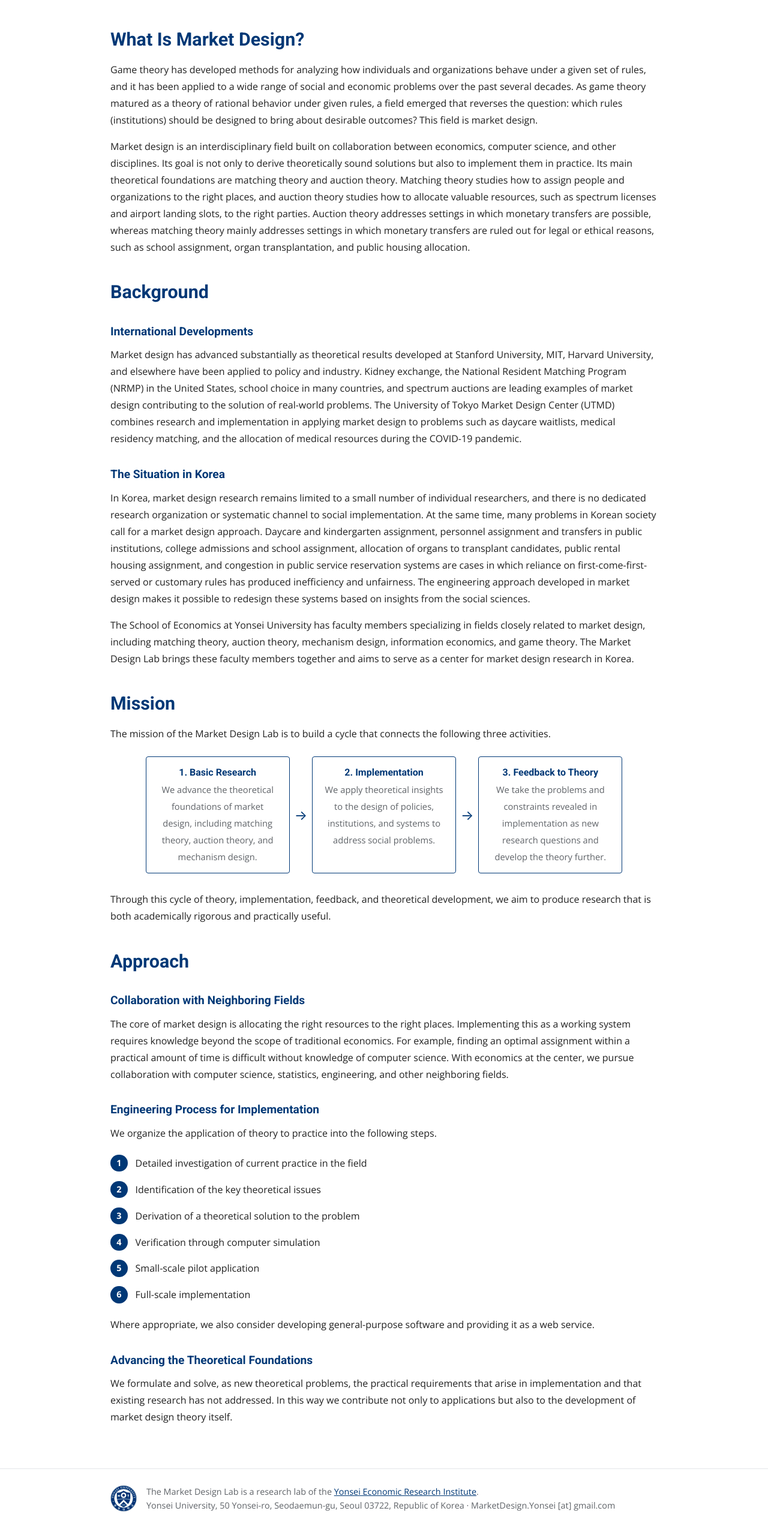
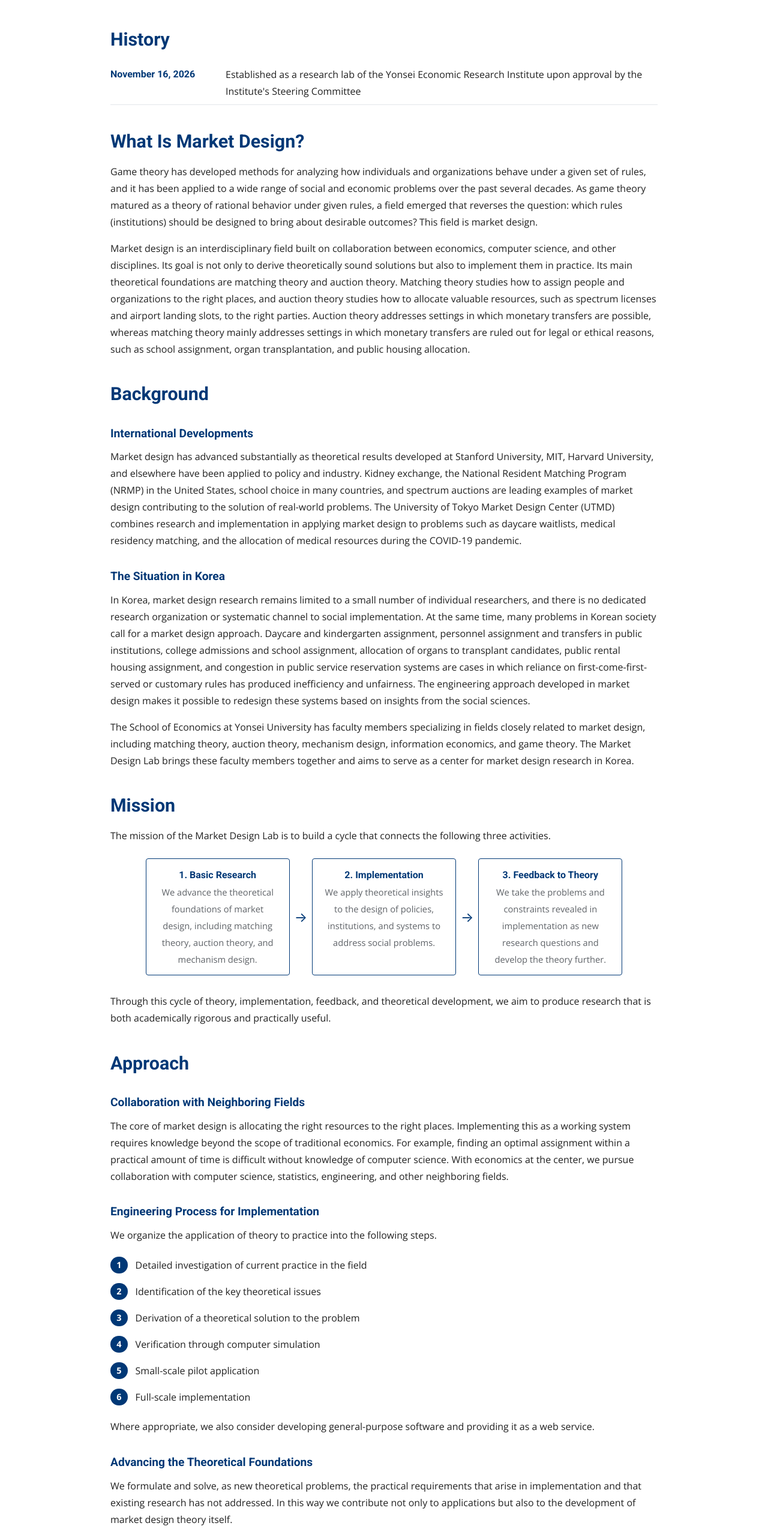
Before and after one commit to MarketDesignYonsei/MarketDesignYonsei.github.io, a plain HTML site: page en/about.html in a window 1280 px wide. Shown: the part 187-2746 px from the top of the page at 60% size. Drawn offline with nearby package versions, Linux system fonts and the light colour scheme.

Commit message:
Add lab history (established Nov 16, 2026) and founding year in footer
Co-Authored-By: Claude Opus 5.5 <noreply@anthropic.com>
Claude-Session: https://claude.ai/code/session_01D5PUqMT6kkuLqtExk6NW5B

```diff
--- a/assets/style.css
+++ b/assets/style.css
@@ -254,3 +254,9 @@ details.rel summary:hover { text-decoration: underline; }
 .tag.wp { border: 1px solid var(--muted); color: var(--muted); }
 .tag.acc { border: 1px solid var(--navy); color: var(--navy); }
 p.note { margin-top: 1.4rem; font-size: .9rem; color: var(--muted); }
+
+/* history */
+.history { list-style: none; padding: 0; margin: 0 0 1rem; }
+.history li { display: grid; grid-template-columns: 11rem 1fr; gap: 1rem; padding: .5rem 0; border-bottom: 1px solid var(--line); margin: 0; }
+.history .date { font-weight: 700; color: var(--navy); font-family: "Roboto", "Noto Sans KR", sans-serif; }
+@media (max-width: 760px) { .history li { grid-template-columns: 1fr; gap: .1rem; } }
--- a/en/about.html
+++ b/en/about.html
@@ -34,6 +34,11 @@
   <h1>About</h1>
 </section>
 <main id="main">
+<h2>History</h2>
+<ul class="history">
+  <li><span class="date">November 16, 2026</span> Established as a research lab of the Yonsei Economic Research Institute upon approval by the Institute's Steering Committee</li>
+</ul>
+
 <h2>What Is Market Design?</h2>
 <p>Game theory has developed methods for analyzing how individuals and organizations behave under a given set of rules, and it has been applied to a wide range of social and economic problems over the past several decades. As game theory matured as a theory of rational behavior under given rules, a field emerged that reverses the question: which rules (institutions) should be designed to bring about desirable outcomes? This field is market design.</p>
 <p>Market design is an interdisciplinary field built on collaboration between economics, computer science, and other disciplines. Its goal is not only to derive theoretically sound solutions but also to implement them in practice. Its main theoretical foundations are matching theory and auction theory. Matching theory studies how to assign people and organizations to the right places, and auction theory studies how to allocate valuable resources, such as spectrum licenses and airport landing slots, to the right parties. Auction theory addresses settings in which monetary transfers are possible, whereas matching theory mainly addresses settings in which monetary transfers are ruled out for legal or ethical reasons, such as school assignment, organ transplantation, and public housing allocation.</p>
@@ -77,7 +82,7 @@
 <footer>
   <div class="inner">
     <img src="../assets/img/yonsei-emblem-sm.png" alt="">
-    <p>The Market Design Lab is a research lab of the <a href="http://yeri.yonsei.ac.kr/">Yonsei Economic Research Institute</a>.<br>Yonsei University, 50 Yonsei-ro, Seodaemun-gu, Seoul 03722, Republic of Korea · MarketDesign.Yonsei [at] gmail.com</p>
+    <p>The Market Design Lab is a research lab of the <a href="http://yeri.yonsei.ac.kr/">Yonsei Economic Research Institute</a>, established in 2026.<br>Yonsei University, 50 Yonsei-ro, Seodaemun-gu, Seoul 03722, Republic of Korea · MarketDesign.Yonsei [at] gmail.com<br>© 2026 Market Design Lab</p>
   </div>
 </footer>
 </body>
```
Also changed, not shown: about.html (+6 -1 lines), en/index.html (+1 -1 lines), en/people.html (+1 -1 lines), en/research.html (+1 -1 lines), index.html (+1 -1 lines), people.html (+1 -1 lines), research.html (+1 -1 lines).
